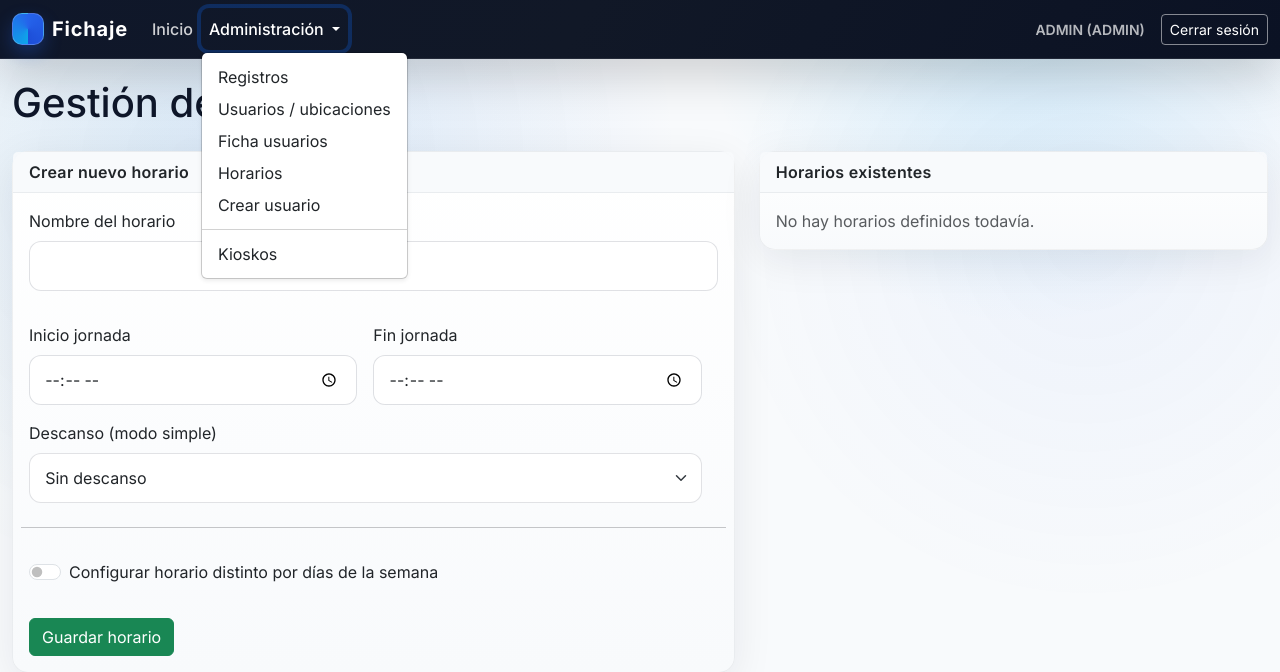
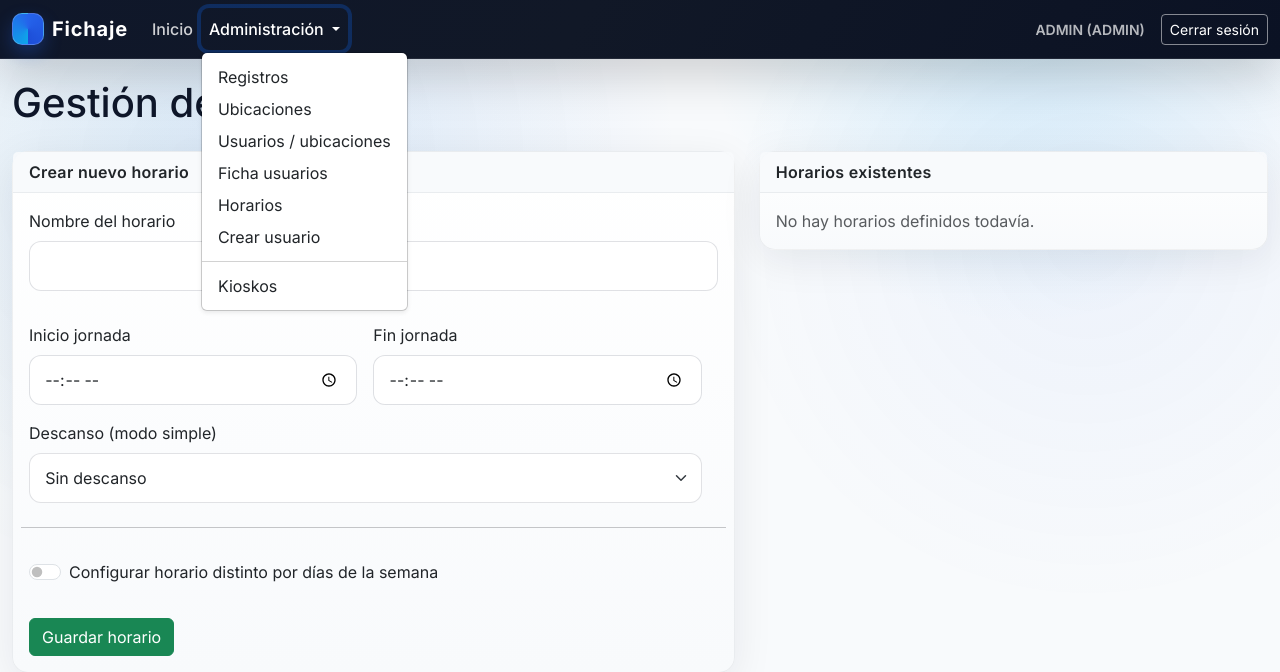
Before and after one commit to HardNightCode/fichaje-app, a Flask app: page /admin/horarios in a window 1280 px wide, after a click on "Administración". Shown: the top 672 px of the page. Run offline with Flask 3, Linux system fonts and the light colour scheme; a user stored in the database is signed in; data that the repository does not hold is empty.

Commit message:
Release v20251212_0906

```diff
--- a/templates/base.html
+++ b/templates/base.html
@@ -49,6 +49,7 @@
                   </a>
                   <ul class="dropdown-menu shadow-sm" aria-labelledby="adminDropdown">
                       <li><a class="dropdown-item" href="{{ url_for('admin_registros') }}">Registros</a></li>
+                      <li><a class="dropdown-item" href="{{ url_for('admin_ubicaciones') }}">Ubicaciones</a></li>
                       <li><a class="dropdown-item" href="{{ url_for('admin_usuarios') }}">Usuarios / ubicaciones</a></li>
                       <li><a class="dropdown-item" href="{{ url_for('admin_usuarios_fichas') }}">Ficha usuarios</a></li>
                       <li><a class="dropdown-item" href="{{ url_for('admin_horarios') }}">Horarios</a></li>
```
